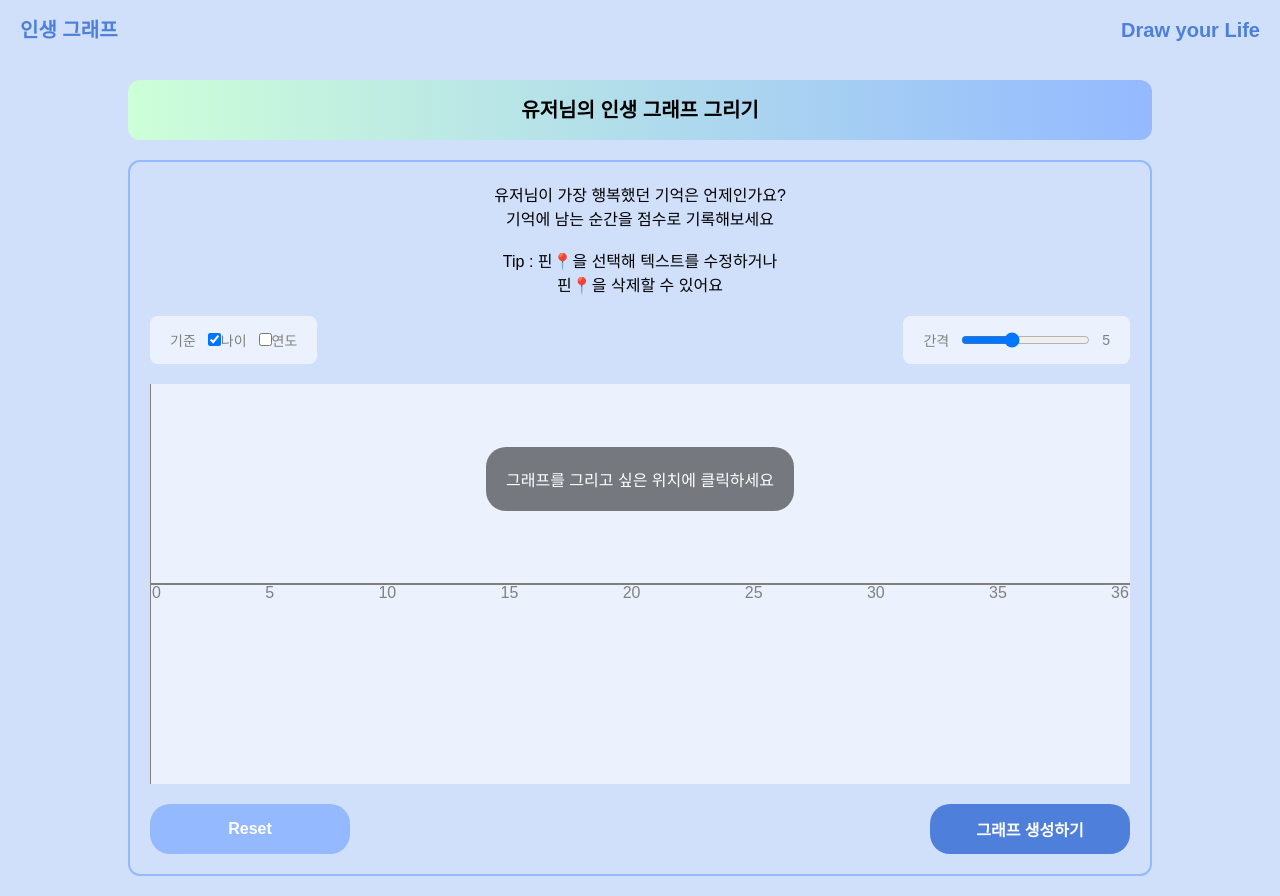
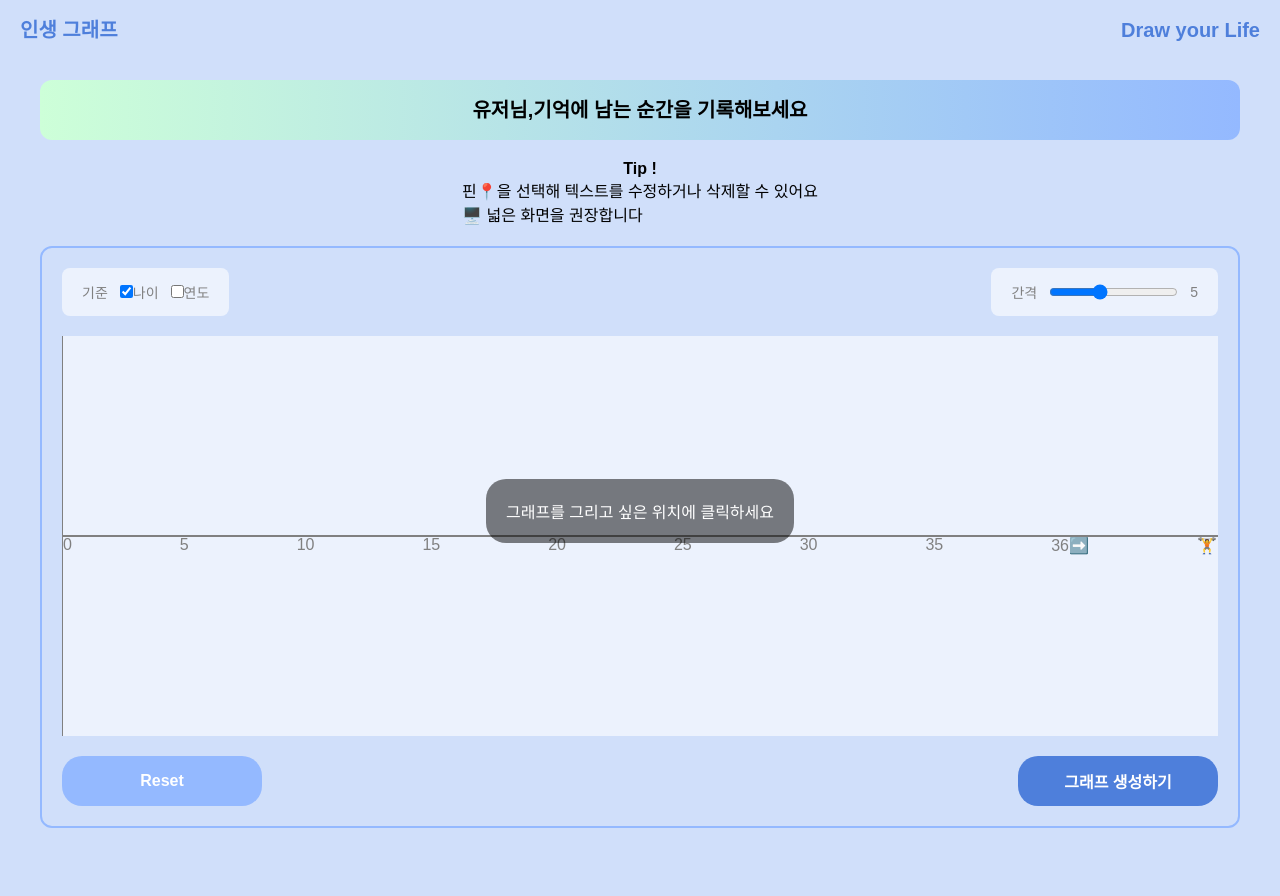
Before and after one commit to hongggyelim/lifeGraph, a React (Create React App) app: page /main in a window 1280 px wide. After the commit the page ends 848 px from the top, so only its background shows below. Built offline with nearby package versions, Linux system fonts and the light colour scheme.

Commit message:
feat: 클릭 영역 제한 및 커서 추가

```diff
--- a/src/App.scss
+++ b/src/App.scss
@@ -32,7 +32,7 @@ body {
 // main 레이아웃
 main {
   max-width: calc(100dvw - 10px);
-  margin: 20px auto 0;
+  margin: 20px;
 
   @media (max-width: $mobile) {
     max-width: 360px;
@@ -43,7 +43,8 @@ main {
     font-size: 2rem;
     font-weight: 600;
     background: linear-gradient(to right, $secondary-color-200, $primary-color-200);
-    width: 80dvw;
+    width: 100%;
+    max-width: 1200px;
     padding: 20px;
     text-align: center;
     border-radius: 12px;
@@ -61,7 +62,8 @@ main {
     border-radius: 12px;
     padding: 20px;
     margin-bottom: 20px;
-    width: 80dvw;
+    width: 100%;
+    max-width: 1200px;
     display: flex;
     flex-direction: column;
     align-items: center;
--- a/src/components/Graph/GraphContainer.tsx
+++ b/src/components/Graph/GraphContainer.tsx
@@ -1,7 +1,6 @@
 import { MouseEvent } from "react";
 import "./graphContainer.scss";
 import XScale from "./XScale/XScale";
-// import YScale from "./YScale/YScale";
 
 const GraphContainer = ({
   children,
@@ -11,12 +10,11 @@ const GraphContainer = ({
   onClick?: (e: MouseEvent<HTMLDivElement>) => void;
 }) => {
   return (
-    <div className="graph-container" onClick={onClick}>
-      {children}
-      <div className="graph-devider">
-        <XScale />
+    <div className="graph-wrapper">
+      <div className="graph-container" onClick={onClick}>
+        {children}
       </div>
-      {/* <YScale /> */}
+      <XScale />
     </div>
   );
 };
--- a/src/components/Graph/XScale/XScale.tsx
+++ b/src/components/Graph/XScale/XScale.tsx
@@ -6,7 +6,7 @@ const XScale = () => {
   const { xAxis } = useInfo();
 
   return (
-    <>
+    <div className="graph-devider">
       {xAxis.map((value, index) => {
         return (
           <span className="x-unit" key={index}>
@@ -14,7 +14,7 @@ const XScale = () => {
           </span>
         );
       })}
-    </>
+    </div>
   );
 };
 
--- a/src/components/Graph/XScale/xscale.scss
+++ b/src/components/Graph/XScale/xscale.scss
@@ -1,3 +1,13 @@
 .x-unit {
   color: gray;
 }
+.graph-devider {
+  height: 1px;
+  width: 100%;
+  position: absolute;
+  border: 0.5px solid gray;
+  top: 50%;
+  transform: translateY(-50%); /* 중앙 정렬 */
+  display: flex;
+  justify-content: space-between;
+}
--- a/src/components/Graph/graphContainer.scss
+++ b/src/components/Graph/graphContainer.scss
@@ -1,23 +1,30 @@
-.graph-container {
+@import "/src/variables.scss";
+.graph-wrapper {
   position: relative;
   margin: 0 auto;
   display: flex;
   flex-direction: column;
-  // overflow: hidden;
   background-color: rgba(255, 255, 255, 0.6);
   width: 100%;
   height: 30dvw;
   min-height: 400px;
+  cursor: not-allowed;
+}
+.graph-container {
   border-left: 1px solid gray;
-
-  .graph-devider {
-    height: 1px;
-    width: 100%;
-    position: absolute;
-    border: 0.5px solid gray;
-    top: 50%;
-    transform: translateY(-50%); /* 중앙 정렬 */
-    display: flex;
-    justify-content: space-between;
+  position: relative;
+  display: flex;
+  flex-direction: column;
+  width: 90%;
+  height: 30dvw;
+  min-height: 400px;
+  cursor: crosshair;
+  @media (min-width: $desktop) {
+    // padding: 0 400px;
   }
 }
+
+.graph-spacer {
+  width: 40px;
+  height: 100%;
+}
--- a/src/hooks/useInfo.ts
+++ b/src/hooks/useInfo.ts
@@ -28,22 +28,22 @@ const useInfo = () => {
     switch (mode) {
       case "age":
         if (scale * i <= age) xAxis.push(scale * i);
-        // if (xAxis.at(-1) !== age) xAxis.push(age);
 
         break;
       case "year":
         if (birthYear + scale * i <= currentYear) xAxis.push(birthYear + scale * i);
-        // if (xAxis.at(-1) !== currentYear) xAxis.push(currentYear);
         break;
     }
   }
   switch (mode) {
     case "age":
-      if (xAxis.at(-1) !== age) xAxis.push(age);
-
+      if (xAxis.at(-1) !== age) xAxis.push(`${age}➡️`);
+      xAxis.push("🏋️");
       break;
     case "year":
-      if (xAxis.at(-1) !== currentYear) xAxis.push(currentYear);
+      if (xAxis.at(-1) !== currentYear) xAxis.push(`${currentYear}➡️`);
+      xAxis.push("🏋️");
+
       break;
   }
 
--- a/src/pages/Main/index.tsx
+++ b/src/pages/Main/index.tsx
@@ -27,17 +27,14 @@ const MainPage = () => {
   return (
     <main>
       <div className="main-div">
-        <h3>{name}님의 인생 그래프 그리기</h3>
+        <h3>{name}님,기억에 남는 순간을 기록해보세요</h3>
+        <p className="description">
+          <b>Tip ! </b>
+          핀📍을 선택해 텍스트를 수정하거나 삭제할 수 있어요
+          <br />
+          🖥️ 넓은 화면을 권장합니다
+        </p>
         <div className="border">
-          <span className="description">
-            <p>{name}님이 가장 행복했던 기억은 언제인가요?</p>
-            <p>기억에 남는 순간을 점수로 기록해보세요</p>
-            <br />
-            <p>
-              Tip : 핀📍을 선택해 텍스트를 수정하거나
-              <br /> 핀📍을 삭제할 수 있어요
-            </p>
-          </span>
           <ScaleController />
           {points.length === 0 && <p id="guide">그래프를 그리고 싶은 위치에 클릭하세요</p>}
           <Graph />
--- a/src/pages/Main/main.scss
+++ b/src/pages/Main/main.scss
@@ -14,7 +14,8 @@
     position: relative;
     width: 100%;
     flex-direction: column;
-    text-align: center;
+    justify-content: center;
+    align-items: center;
   }
 
   #guide {
```
